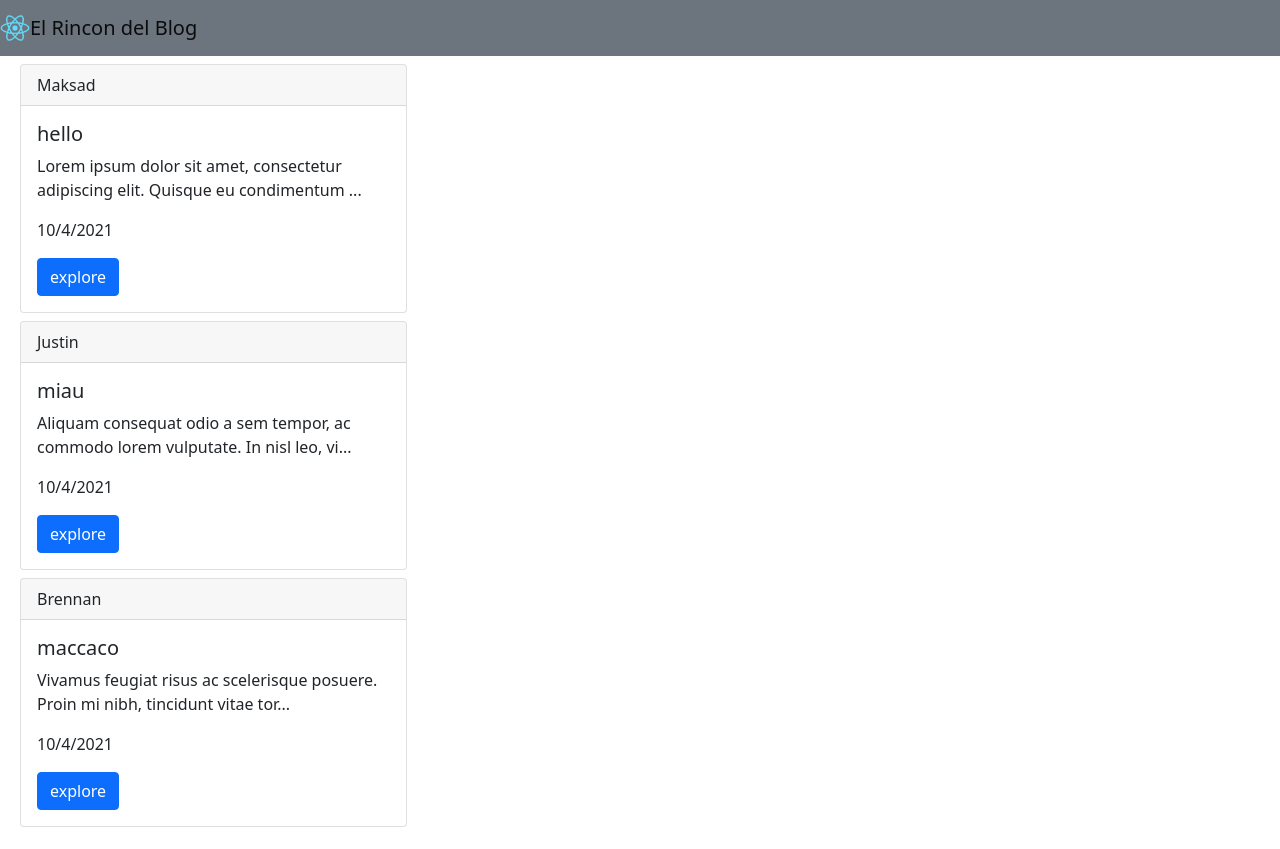
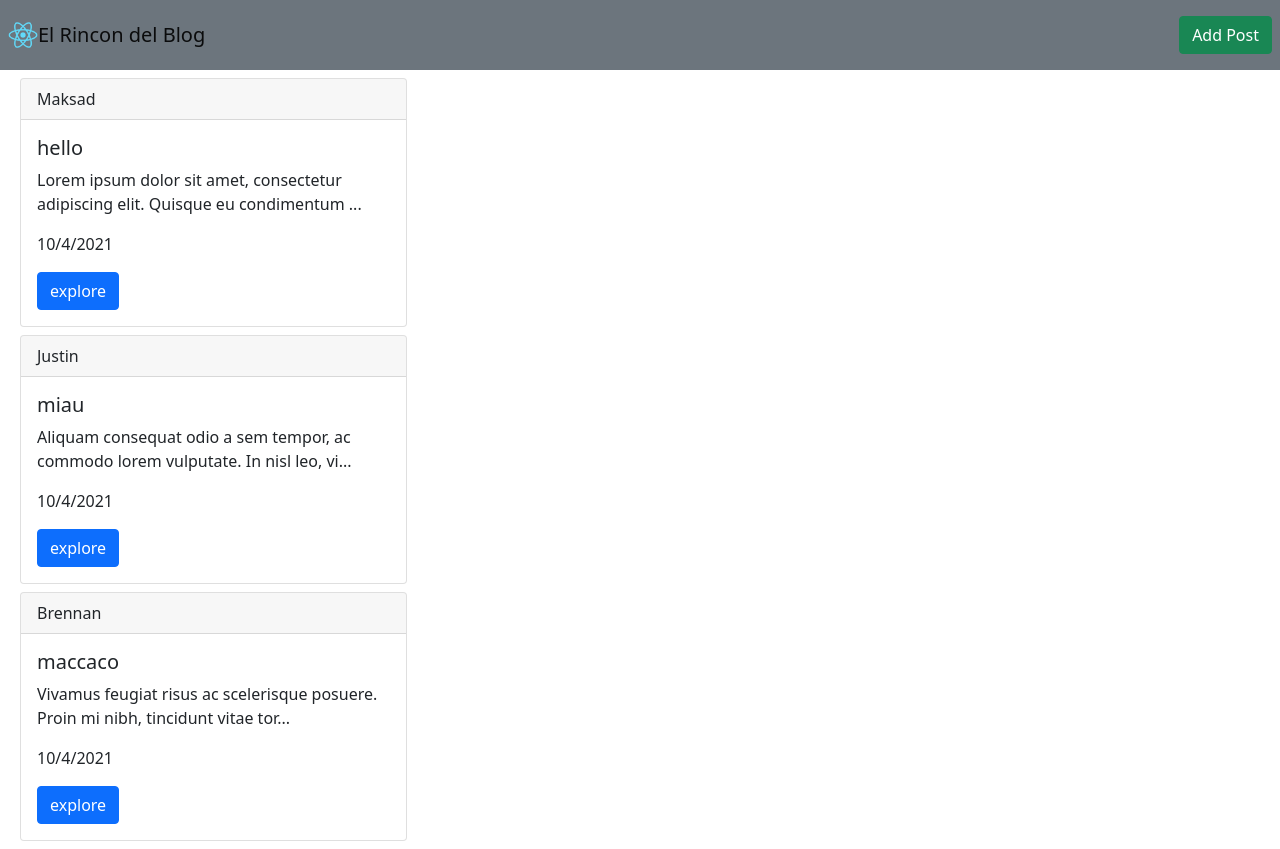
Before and after one commit to Emmanuel-Torres/PostWebsite, a React (Create React App) app in the folder client/: page / in a window 1280 px wide. Built offline with nearby package versions, Linux system fonts and the light colour scheme.

Commit message:
Improved style of the post form

```diff
--- a/client/src/App.js
+++ b/client/src/App.js
@@ -1,16 +1,29 @@
 import 'bootstrap/dist/css/bootstrap.min.css';
+import { useState } from 'react';
+import AddPost from './components/AddPost/AddPost';
 import Aside from './components/Aside/Aside';
 import Main from './components/Main/Mian';
 import NavBar from './components/NavBar/NavBar';
 
 function App() {
+  const [isAdding, setIsAdding] = useState(false);
+
+  const toggleAdding = () => {
+    setIsAdding(prev => {
+      return !prev;
+    });
+  };
+
   return (
     <>
-      <NavBar />
+      <NavBar onAddPost={toggleAdding} />
       <div className="container-fluid">
         <div className="row">
           <Main />
-          <Aside />
+          <div className='col-md-6 col-lg-8 my-2'>
+            <Aside />
+            {isAdding && <AddPost onCancelAddPost={toggleAdding} />}
+          </div>
         </div>
       </div>
     </>
--- /dev/null
+++ b/client/src/components/AddPost/AddPost.js
@@ -0,0 +1,20 @@
+import { useContext } from "react";
+import PostContext from "../../context/post-context";
+import PostForm from "../Forms/PostForm";
+
+const AddPost = (props) => {
+    const ctx = useContext(PostContext);
+
+    const addPostHandler = (post) => {
+        ctx.onAddPost(post);
+    };
+
+    return (
+        <div className="bg-light border border-secondary text-center p-2">
+            <h2>Add A post</h2>
+            <PostForm onSubmit={addPostHandler} onCancel={props.onCancelAddPost}/>
+        </div>
+    )
+};
+
+export default AddPost;
--- a/client/src/components/Aside/Aside.js
+++ b/client/src/components/Aside/Aside.js
@@ -26,10 +26,11 @@ const Aside = () => {
     };
 
     return (
-        <aside className="col-md-6 col-lg-8">
+        <aside>
             {ctx.currentPost!= null && (isEditing
                 ?
                 <>
+                    <h2>Edit Post</h2>
                     <PostForm post={ctx.currentPost} onSubmit={submitFormHandler} onCancel={toggleEdit} />
                 </>
                 :
--- a/client/src/components/Forms/PostForm.js
+++ b/client/src/components/Forms/PostForm.js
@@ -77,24 +77,28 @@ const PostForm = (props) => {
                 content: formState.content,
                 date: formState.date
             });
+
+            dispatchForm({ type: types.FORM_SUBMITTED });
         }
     };
 
     return (
         <form className='' onSubmit={submitFormHandler}>
-            <label className='' htmlFor="title">Title</label><br />
-            <input type='text' name='title' value={formState.title} onChange={titleChangedHandler} />
-            <br />
+            <div className='mb-3'>
+                <label className='form-label' htmlFor="title">Title</label>
+                <input className='form-control' type='text' name='title' value={formState.title} onChange={titleChangedHandler} />
+            </div>
+            <div className='mb-3'>
+                <label className='form-label' htmlFor="author">Author</label>
+                <input className='form-control' type='text' name='author' value={formState.author} onChange={authorChangedHandler} />
+            </div>
+            <div className='mb-3'>
+                <label className='form-label' htmlFor='content'>Content</label>
+                <textarea className='form-control' name='content' value={formState.content} onChange={contentChangedHandler} />
+            </div>
 
-            <label className='' htmlFor="author">Author</label><br />
-            <input type='text' name='author' value={formState.author} onChange={authorChangedHandler} />
-            <br />
-
-            <label className='' htmlFor='content'>Content</label><br />
-            <input type='textarea' name='content' value={formState.content} onChange={contentChangedHandler} />
-            <br />
-            <button className='btn btn-outline-primary mx-2' type='submit'>Submit</button>
-            <button className='btn btn-outline-danger mx-2' type="button" onClick={props.onCancel}>Cancel</button>
+            <button className='btn btn-primary mx-2' type='submit'>Submit</button>
+            <button className='btn btn-danger mx-2' type="button" onClick={props.onCancel}>Cancel</button>
         </form>
     );
 };
--- a/client/src/components/NavBar/NavBar.js
+++ b/client/src/components/NavBar/NavBar.js
@@ -1,12 +1,13 @@
 import logo from "./logo192.png"
 
-const NavBar = () => {
+const NavBar = (props) => {
     return (
-        <nav className="navbar navbar-light bg-secondary">
-            <a className="navbar-brand">
+        <nav className="navbar navbar-light bg-secondary justify-content-between">
+            <a className="navbar-brand mx-2">
                 <img src={logo} width="30" height="30" className="d-inline-block align-top" alt="" />
                 El Rincon del Blog
             </a>
+            <button className='btn btn-success m-2' type="button" onClick={props.onAddPost}>Add Post</button>
         </nav>
     )
 }
```
